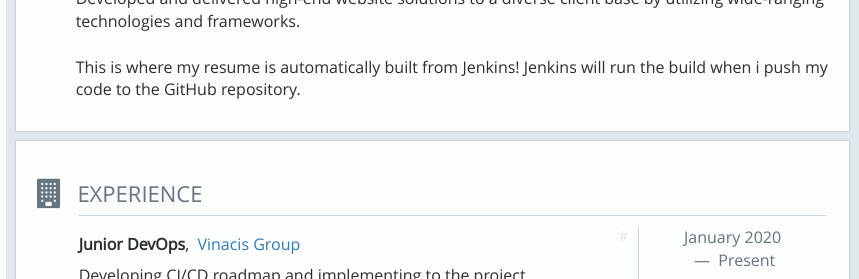
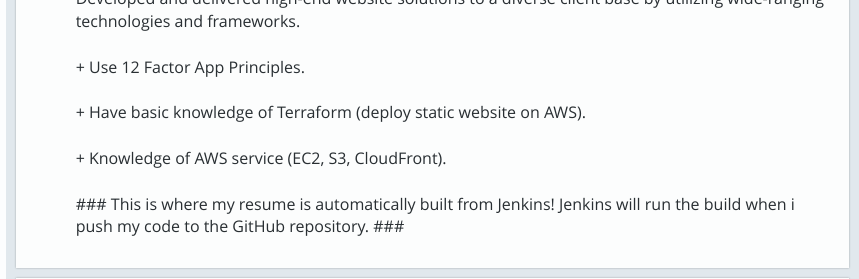
Before and after one commit to vovanduc/devops-resume, a plain HTML site: page index.html in a window 1280 px wide. Shown: the part 120-399 px from the top of the page, 421-1280 px from the left. Drawn offline with Linux system fonts and the light colour scheme.

Commit message:
update resume

```diff
--- a/index.html
+++ b/index.html
@@ -125,7 +125,7 @@
 
               <div class="row">
                 <div class="col-xs-12">
-                  <p itemprop="description"><br> Developed and delivered high-end website solutions to a diverse client base by utilizing wide-ranging technologies and frameworks. <br><br> This is where my resume is automatically built from Jenkins! Jenkins will run the build when i push my code to the GitHub repository.</p>
+                  <p itemprop="description"><br> Developed and delivered high-end website solutions to a diverse client base by utilizing wide-ranging technologies and frameworks. <br><br> + Use 12 Factor App Principles. <br><br> + Have basic knowledge of Terraform (deploy static website on AWS).<br><br> + Knowledge of AWS service (EC2, S3, CloudFront). <br><br> ### This is where my resume is automatically built from Jenkins! Jenkins will run the build when i push my code to the GitHub repository. ###</p>
                 </div>
               </div>
             </div>
```
